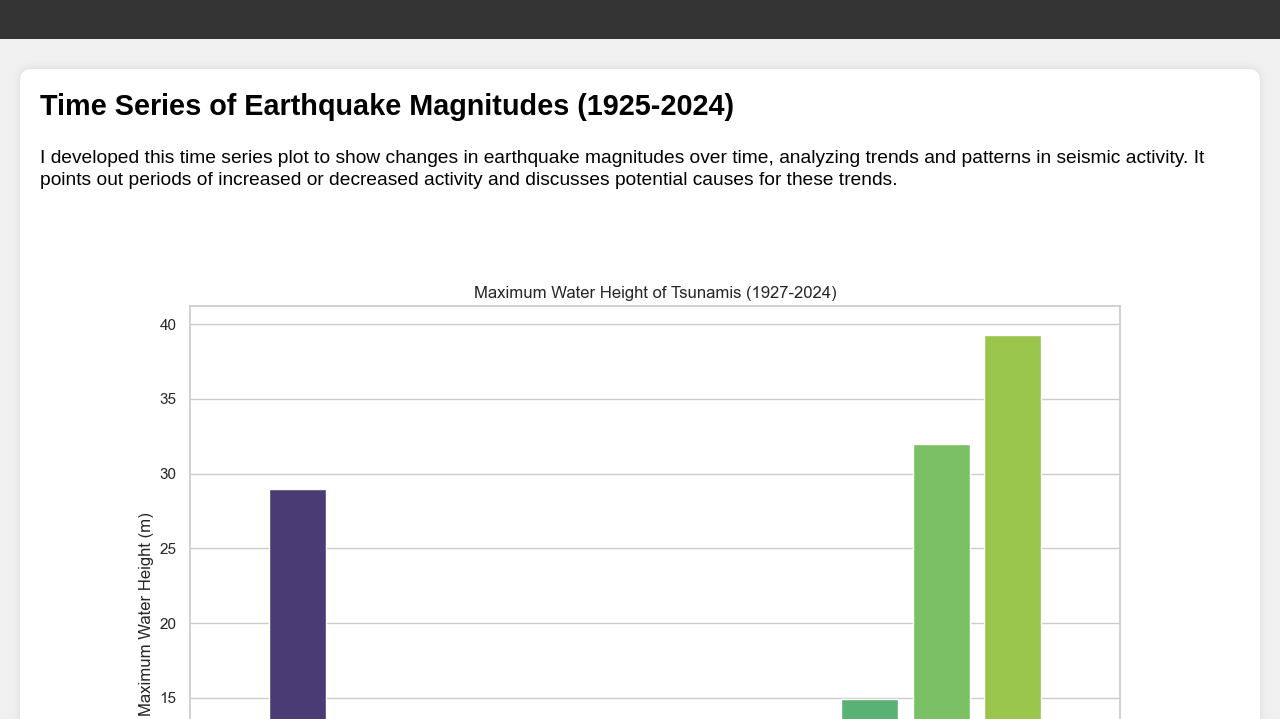
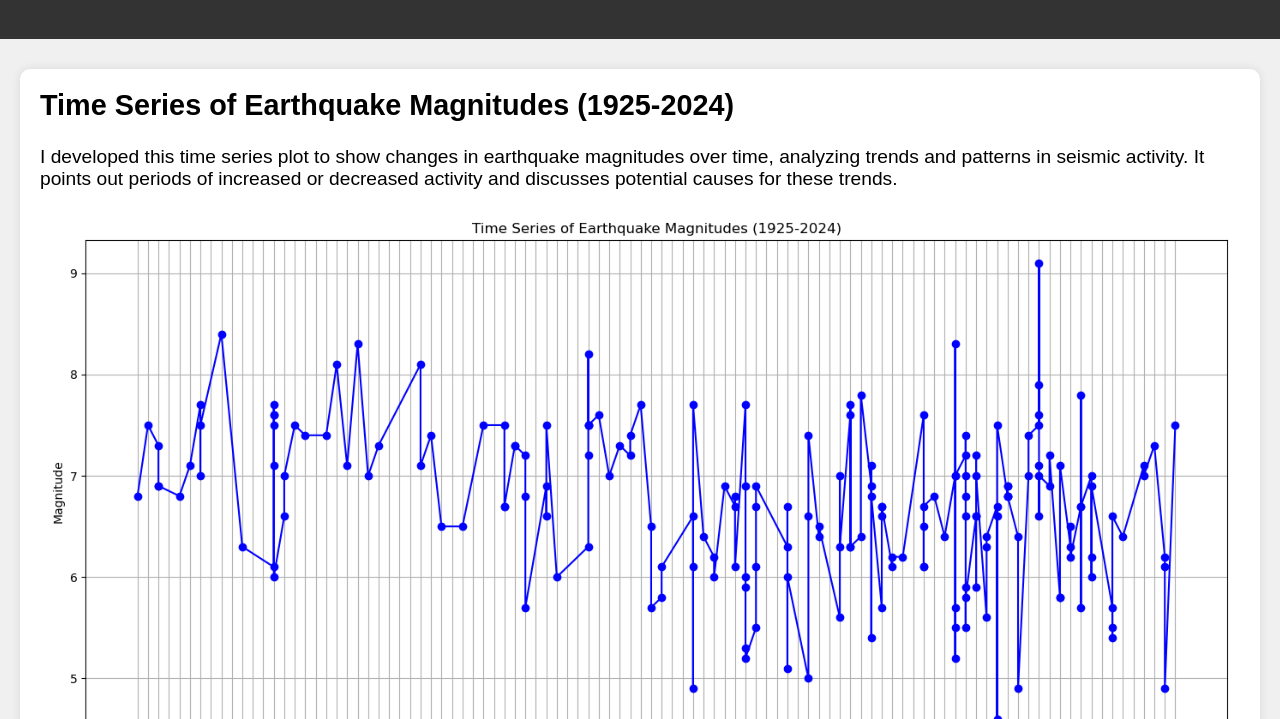
Before and after one commit to Aki120900/9_final_visualizations, a plain HTML site: page index.html in a window 1280 px wide. Shown: the part 81-800 px from the top of the page. Drawn offline with Linux system fonts and the light colour scheme.

Commit message:
Update index.html

```diff
--- a/index.html
+++ b/index.html
@@ -58,7 +58,7 @@
         <section>
             <h2>Time Series of Earthquake Magnitudes (1925-2024)</h2>
             <p>I developed this time series plot to show changes in earthquake magnitudes over time, analyzing trends and patterns in seismic activity. It points out periods of increased or decreased activity and discusses potential causes for these trends.</p>
-            <img src="visualizations/barchart_tsunami_height.png" alt="Earthquake magnitudes 1">
+            <img src="visualizations/time sseries_plot_of_earthquake_magnitudes.png" alt="Earthquake magnitudes 1">
         </section>
         <section>
             <h2>Geospatial Bubble Plot of Earthquake Magnitudes in Japan (1925-2024)</h2>
```
